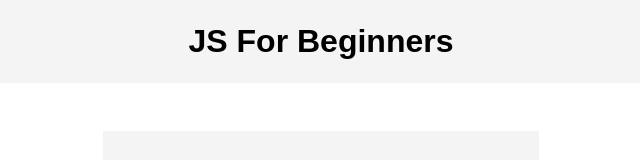
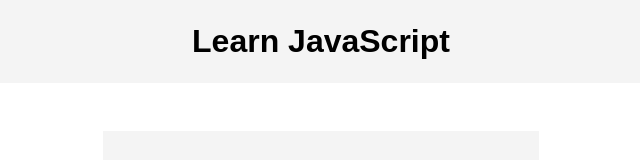
Before and after one commit to ujayasundara/learn-js, a plain HTML site: page index.html in a window 1280 px wide. Shown: the top 160 px of the page, without its empty margins (319-959 px from the left). Drawn offline with Linux system fonts and the light colour scheme.

Commit message:
up to form

```diff
--- a/index.html
+++ b/index.html
@@ -5,13 +5,13 @@
     <meta charset="UTF-8" />
     <meta name="viewport" content="width=device-width, initial-scale=1.0" />
     <meta http-equiv="X-UA-Compatible" content="ie=edge" />
-    <title>JS For Beginners</title>
+    <title>JS Course</title>
     <link rel="stylesheet" href="style.css">
 </head>
 
 <body>
     <header>
-        <h1>JS For Beginners</h1>
+        <h1>Learn JavaScript</h1>
     </header>
 
     <section class="container">
@@ -32,10 +32,10 @@
         <ul id="users"></ul>
 
         <!-- <ul class="items">
-        <li class="item">Item 1</li>
-        <li class="item">Item 2</li>
-        <li class="item">Item 3</li>
-      </ul> -->
+            <li class="item">Item 1</li>
+            <li class="item">Item 2</li>
+            <li class="item">Item 3</li>
+        </ul> -->
     </section>
 
 
```
Also changed, not shown: main.js (+45 -3 lines).
